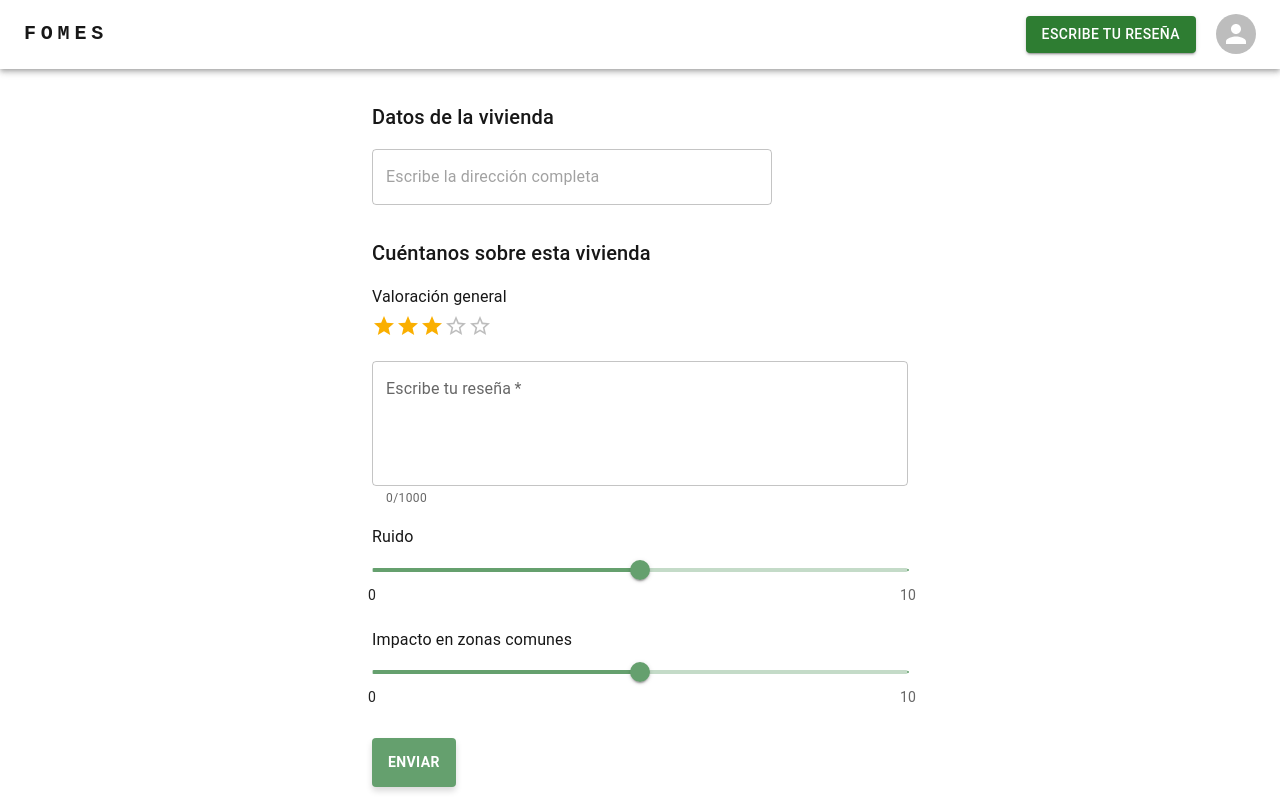
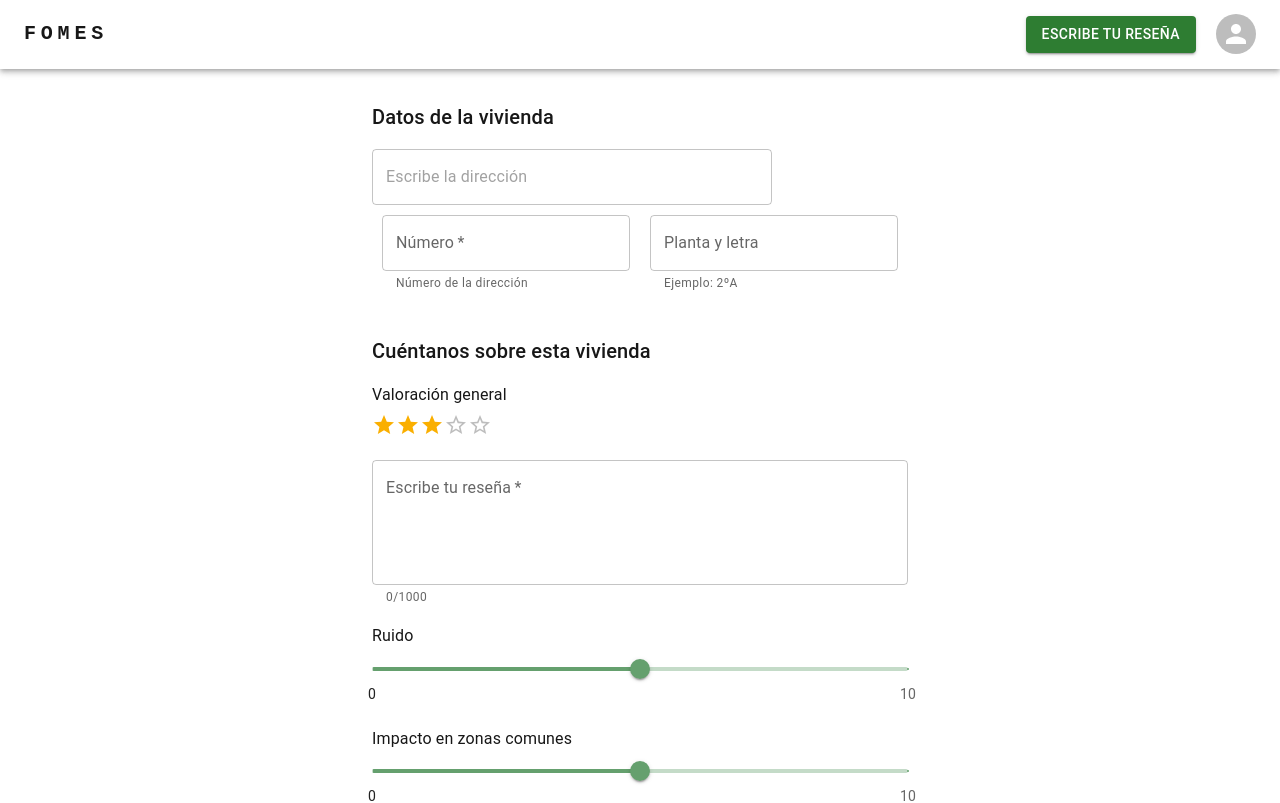
Before and after one commit to nadiasnz/fomes-ui, a Next.js app: page /new-review in a window 1280 px wide. Shown: the top 803 px of the page. Built offline with nearby package versions, Linux system fonts and the light colour scheme; sample sign-in values are in the browser's storage.

Commit message:
Integrate API to create new review

```diff
--- a/src/app/new-review/page.tsx
+++ b/src/app/new-review/page.tsx
@@ -1,6 +1,6 @@
 'use client';
 
-import React, { useState } from 'react';
+import React, { useState, useEffect } from 'react';
 import {
     Box, TextField, Slider, Button, Typography,
     Rating,
@@ -8,6 +8,8 @@ import {
     AutocompleteChangeDetails
 } from '@mui/material';
 import { SearchAutocomplete } from '../ui/autocomplete';
+import fomesApi from '../api';
+import { useRouter } from 'next/navigation';
 
 export default function NewReview() {
     const [rating, setRating] = useState<null | number>(3);
@@ -17,14 +19,27 @@ export default function NewReview() {
     const [reviewError, setReviewError] = useState<string>('');
     const [selectedPlace, setSelectedPlace] = useState<string | null>(null);
     const [selectedPlaceError, setSelectedPlaceError] = useState<string>('');
+    const [addressNumber, setAddressNumber] = useState<string>('');
+    const [addressFloor, setAddressFloor] = useState<string>('');
+
+    const router = useRouter();
+
+    useEffect(() => {
+        const accessToken = localStorage.getItem('access_token');
+        if (!accessToken) {
+            router.push('/login');
+        }
+    },
+        []
+    )
 
     React.useEffect(
         () => {
-            if (review && reviewError){
+            if (review && reviewError) {
                 setReviewError('');
             }
 
-            if (selectedPlace && selectedPlaceError){
+            if (selectedPlace && selectedPlaceError) {
                 setSelectedPlaceError('');
             }
         },
@@ -33,52 +48,37 @@ export default function NewReview() {
 
     const handleSubmit = async () => {
         setReviewError("");
-        if (!review){
+        if (!review) {
             setReviewError("Escriba la reseña, por favor.");
-
             return;
         }
 
-        if (!selectedPlace){
+        if (!selectedPlace) {
             setSelectedPlaceError("Escriba la dirección, por favor.");
-
             return;
         }
 
 
         const reviewData = {
             rating,
-            review,
-            noise,
-            impact,
+            description: review,
+            noise_level: noise,
+            disturbance_level: impact,
         };
 
-        const homeData = selectedPlace;
+        const placeData = selectedPlace as Object;
+        const homeData = { ...placeData, address: placeData.name, zip_code: placeData.postcode, town: placeData.city, floor: addressFloor, number: addressNumber };
 
         const payload = {
             review: reviewData,
             home: homeData,
         };
 
-
-
-
-
         try {
-            const res = await fetch('/api/submitReview', {
-                method: 'POST',
-                headers: { 'Content-Type': 'application/json' },
-                body: JSON.stringify(payload),
-            });
-
-            if (res.ok) {
-                alert('Reseña enviada con éxito');
-            } else {
-                alert('Error al enviar la reseña');
-            }
+            await fomesApi.post('/reviews:create_with_home/', payload);
+            router.push('/my-reviews?review=created')
         } catch (err) {
-            console.error(err);
-            alert('Error al enviar la reseña');
+            setReviewError('No se pudo crear la reseña. Por favor, inténtelo de nuevo.')
         }
     };
 
@@ -105,7 +105,29 @@ export default function NewReview() {
     return (
         <Box sx={{ maxWidth: 600, mx: 'auto', p: 4 }}>
             <Typography variant="h6" mb={2}>Datos de la vivienda</Typography>
-            <SearchAutocomplete placeholder='Escribe la dirección completa' onChange={onChange}/>
+            <SearchAutocomplete placeholder='Escribe la dirección' onChange={onChange} />
+            <TextField
+                label="Número"
+                value={addressNumber}
+                onChange={(e) => setAddressNumber(e.target.value)}
+                helperText={`Número de la dirección`}
+                sx={{ my: 2, margin: '10px', backgroundColor: 'white' }}
+                slotProps={{ htmlInput: { maxLength: 5, required: true } }}
+                required={true}
+                color='success'
+            />
+
+            <TextField
+                label="Planta y letra"
+                value={addressFloor}
+                onChange={(e) => setAddressFloor(e.target.value)}
+                helperText={`Ejemplo: 2ºA`}
+                sx={{ my: 2, margin: '10px', backgroundColor: 'white' }}
+                slotProps={{ htmlInput: { maxLength: 5, required: false } }}
+                required={false}
+                color='success'
+            />
+
 
             <Box mt={4}>
                 <Typography variant="h6" mb={2}>Cuéntanos sobre esta vivienda</Typography>
@@ -115,7 +137,7 @@ export default function NewReview() {
                     name="general-rating"
                     value={rating}
                     onChange={(event, newValue) => setRating(newValue)}
-                    sx={{backgroundColor: "white"}}
+                    sx={{ backgroundColor: "white" }}
                 />
             </Box>
 
@@ -128,7 +150,7 @@ export default function NewReview() {
                 fullWidth
                 helperText={`${review.length}/1000`}
                 sx={{ my: 2, backgroundColor: 'white' }}
-                slotProps={{htmlInput: {maxLength: 1000, required: true}}}
+                slotProps={{ htmlInput: { maxLength: 1000, required: true } }}
                 error={!!reviewError}
                 required={true}
                 color='success'
@@ -137,7 +159,7 @@ export default function NewReview() {
 
             <Typography gutterBottom>Ruido</Typography>
             <Slider
-                sx={{color: '#65a06e'}}
+                sx={{ color: '#65a06e' }}
                 value={noise}
                 onChange={(e, val) => setNoise(val)}
                 min={0}
@@ -149,7 +171,7 @@ export default function NewReview() {
 
             <Typography gutterBottom mt={2}>Impacto en zonas comunes</Typography>
             <Slider
-                sx={{color: '#65a06e'}}
+                sx={{ color: '#65a06e' }}
                 value={impact}
                 onChange={(e, val) => setImpact(val)}
                 min={0}
```
Also changed, not shown: src/app/api.tsx (+21 -2 lines).
